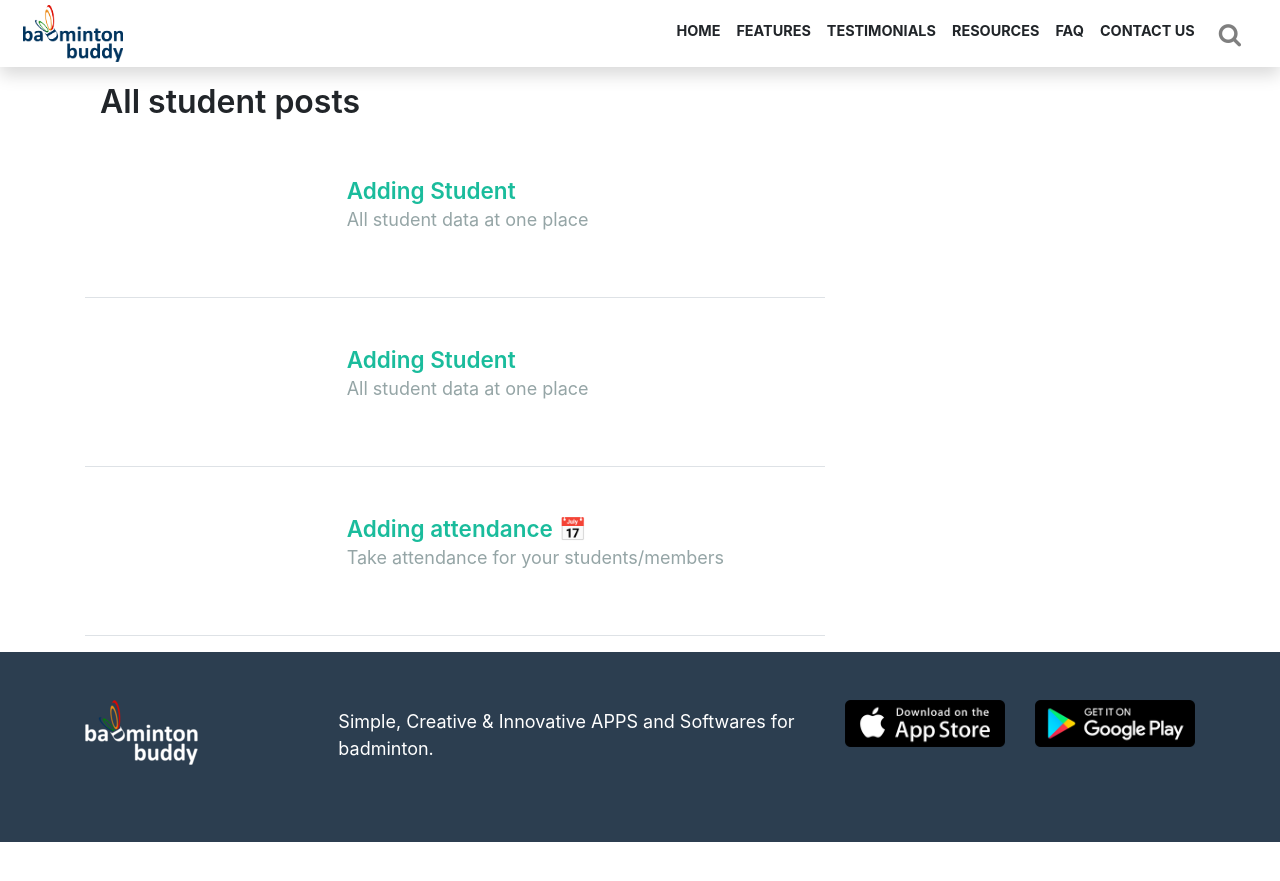
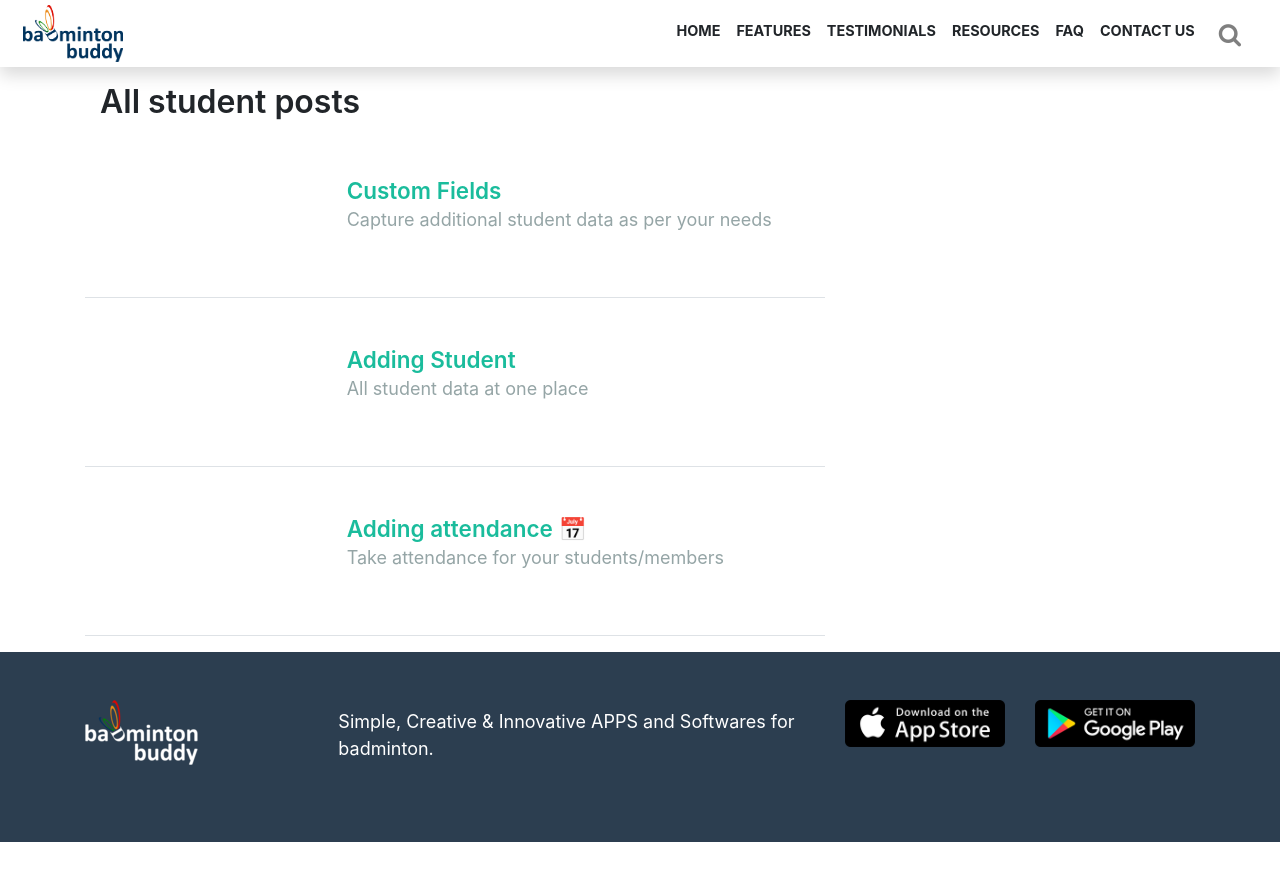
Before and after one commit to SampatDixit/sampatdixit.github.io, a Jekyll site: the page built from _archives/tags/student.md, in a window 1280 px wide. Shown: the top 881 px of the page. Built offline with Jekyll 4.4.1, drawn with Linux system fonts in a browser that asks for light colours; nearby versions of some CDN libraries; emoji names are drawn with the system emoji font; part of the change alters nothing that is shown.

Commit message:
Custom fields guide

```diff
--- a/_posts/drive/guide/student/2023-08-05-defining-custom-fields.md
+++ b/_posts/drive/guide/student/2023-08-05-defining-custom-fields.md
@@ -1,33 +1,29 @@
 ---
 layout: bb_guide_post
 author: Sampat
-permalink: /drive/guide/student/defining-custom-fields
-title: Adding Student
-excerpt: All student data at one place
-date: 2024-08-05
+permalink: /drive/guide/student/custom-fields
+title: Custom Fields
+excerpt: Capture additional student data as per your needs
+date: 2024-08-10
 tags: student
 categories: guide
 ---
-Maintaining student data is a very stressful activity and keeping the data updated across all team members is still more problamatic. We have solved that with Badmintonbuddy DRIVE
+Define your own custom fields and gather more student data like Height, Weight, Address, Skill Level or any information as per your academy needs.
 
-### Steps to Add a Student
+### Steps to Define Custom Fields
 
-{% include yt-shorts.html videoid='coLHBXwMqXk'%}
+{% include yt-shorts.html videoid='7AGQuJQnXsA'%}
 
 
-1. **Navigate to Home Screen**: Click the **+** button
-2. **Add Student**: Select the **Add Student** icon
-3. **Add Student Screen**: On the add student screen add details like:
-    - **Photo** - Photo of the student
-    - **Batch** - Select the appropriate batch
-    - **Name** - Name of the student
-    - **Enrolled days** - Select the correct enrolled days
-    - **Fees and other details** - Add fees, phone number and other details
-4. **Custome fields** - If you want to add any more details you can add custom fields of you own. See [defining custom fields](https://link)  for more information.
-4. **Add**: Click the **ADD** button to add the student
+1. **Navigate to Menu**: Click the menu bar at the left button
+2. **Click on Academy Settings**: Click on Academy Settings and then on *Custom Fields*
+3. **Click on Create**: To create a new custom field click on Create
+    - **Pre-built fields** - Select on any pre-built templates like Height, Weight, Skill Level OR
+    - **Choose Custom** - Choose custom to define your own field
+        - **Field Name** - Choose the field name
+        - **Field Description** - Describe your fields
+        - **Field Type** - We support 3 types of fields 1.Text 2.Date and 3.Single Select
 
-Once all batches are created, you can navigate through all batches, organize students in each batch, track attendance for batches and more..
+4. **Save** - Save this newly defined custom field.
 
-You can now start adding students to the new batch.
-
-:dart: Check out [best practices for creating batches](/drive/guide/batch/best-practice).
+Now when you [ADD NEW STUDENT](/drive/guide/student/adding-student), this custom field will appear for every student and you can store the corresponding information.
```
